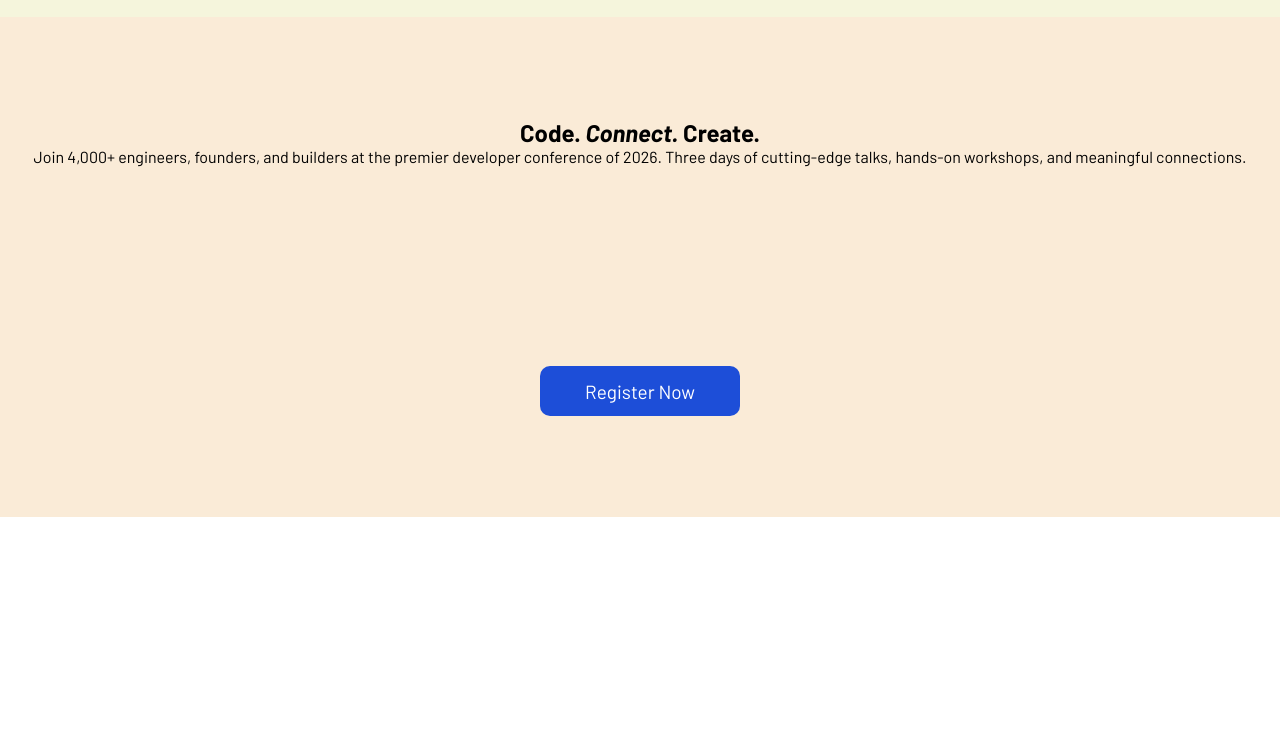
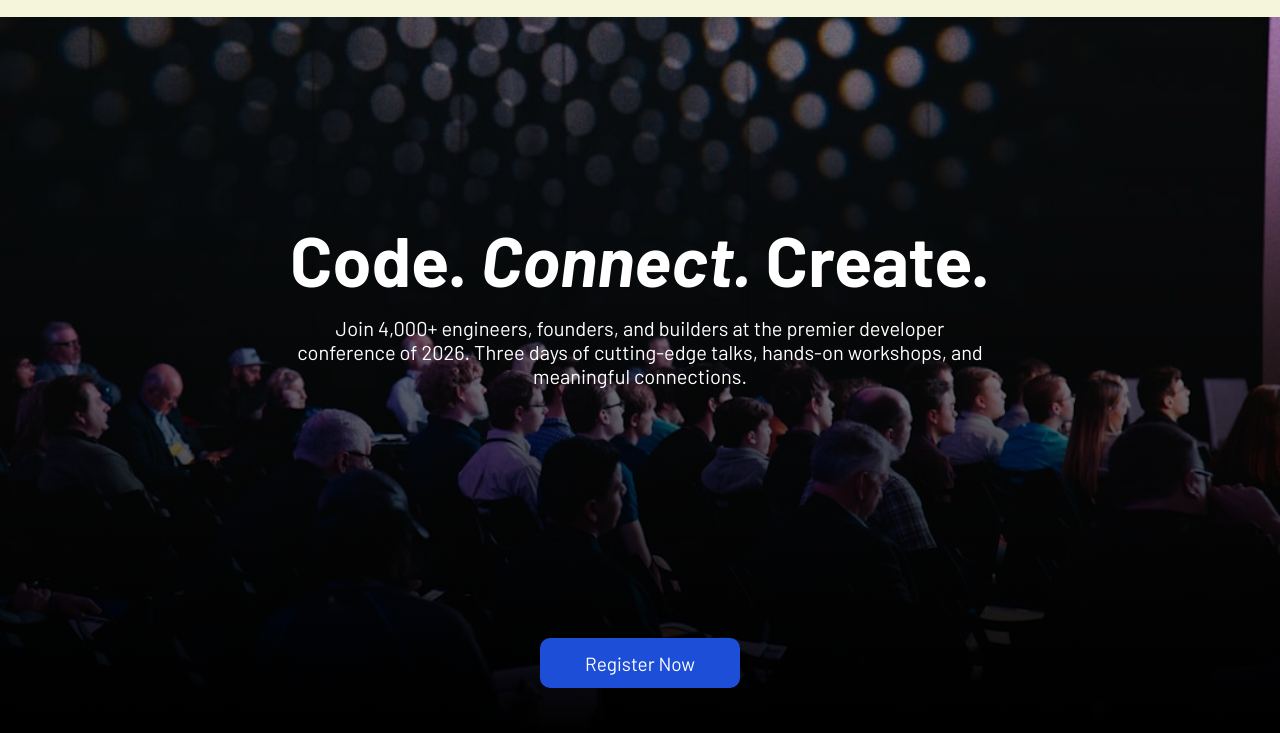
Before and after one commit to nasirullahnu/dev-conf-a01, a plain HTML site: page index.html in a window 1280 px wide. Shown: the part 67-800 px from the top of the page. Drawn offline with Linux system fonts and the light colour scheme.

Commit message:
hero sectin added completely

```diff
--- a/index.html
+++ b/index.html
@@ -44,7 +44,7 @@
 
     <!-- hero banner section -->
     <section class="hero-section">
-        <div>
+        <div class="hero-section-top-content">
             <h1>Code. <em>Connect.</em> Create.</h1>
             <p>Join 4,000+ engineers, founders, and builders at the premier developer
                 conference of 2026. Three days of cutting-edge talks, hands-on workshops,
@@ -55,6 +55,9 @@
             <button>Register Now</button>
         </div>
     </section>
+    <!-- the ends of hero banner section -->
+
+
 
 </body>
 
--- a/style.css
+++ b/style.css
@@ -1,4 +1,4 @@
-/* universal css section  */
+/* universal css section  *//* universal css section  *//* universal css section  */
 *{
     margin: 0px;
     padding: 0px;
@@ -10,7 +10,7 @@ body a{
 }
 
 
-/* all repeated css styles here  */
+/* all repeated css styles here  *//* all repeated css styles here  *//* all repeated css styles here  */
 .common-button{
     background-color: #1D4ED8;
     color: white;
@@ -22,7 +22,7 @@ body a{
 }
 
 
-/* Navigation Bar Styles */
+/* Navigation Bar Styles *//* Navigation Bar Styles *//* Navigation Bar Styles *//* Navigation Bar Styles */
 .navigation-bar{
     display: flex;
     flex-direction: row;
@@ -45,17 +45,38 @@ body a{
 }
 
 
+
+
+/* heor section css  *//* heor section css  *//* heor section css  *//* heor section css  */
 .hero-section{
-    min-height: 500px;
+    background-image: linear-gradient(rgba(0,0,0,.1), rgba(0,0,0, 1)), url("./assets/images/banner.jpg");
+    background-size: cover;
+    background-position: center;
+    min-height: 90vh;
     background-color: antiquewhite;
     display: flex;
     flex-direction: column;
-    justify-content: center;
+    align-items: center;
     text-align: center;
 }
 
+.hero-section-top-content{
+    max-width: 700px;
+    margin-top: 200px;
+    color: white;
+}
+
+.hero-section h1{
+    font-size: 70px;
+}
+
+.hero-section p{
+    font-size: 20px;
+    margin-top: 15px;
+}
+
 .hero-button{
-    margin-top: 200px;
+    margin-top: 250px;
 }
 
 .hero-button button{
```
